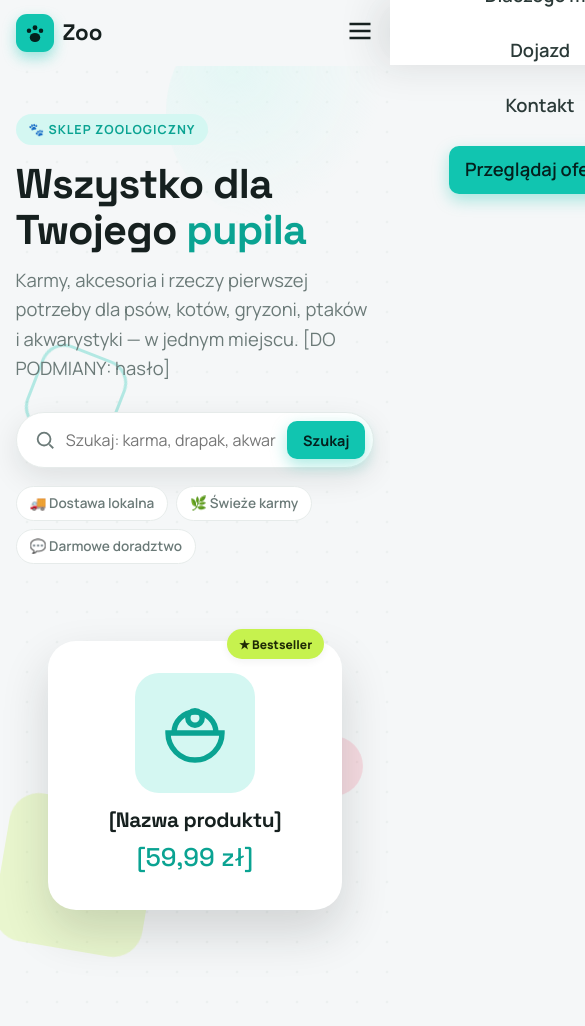
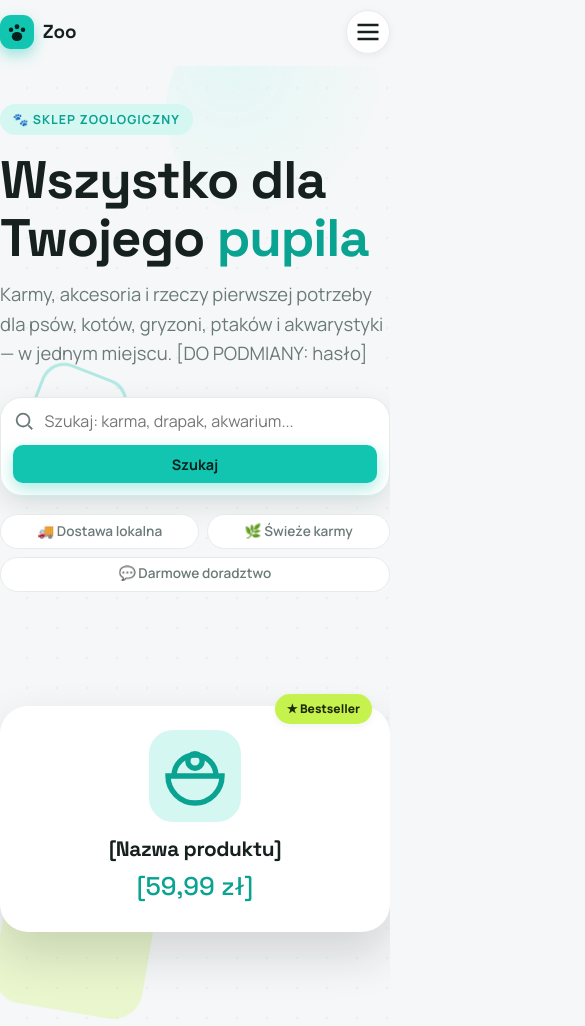
Before and after one commit to ebis21/Zoo.-Sklep-zoologiczny-6, a plain HTML site: page index.html in a window 390 px wide. Shown: the top 1026 px of the page, 585 px wide, since content can reach past the window. Drawn offline with Linux system fonts and the light colour scheme.

Commit message:
Improve mobile layout polish

```diff
--- a/index.html
+++ b/index.html
@@ -120,13 +120,16 @@ section{padding:clamp(3.5rem,7vw,6rem) 0}
 .nav a{font-weight:600;font-size:.96rem;color:var(--grafit-2);transition:color .2s}
 .nav a:hover{color:var(--akcent-d)}
 .nav .btn{color:#04201d}
-.nav-toggle{display:none;background:none;border:0;cursor:pointer;color:var(--grafit)}
+.nav-toggle{display:none;background:var(--surface);border:1px solid var(--linia);border-radius:50%;cursor:pointer;color:var(--grafit);width:44px;height:44px;align-items:center;justify-content:center;box-shadow:var(--shadow-sm)}
 .nav-toggle svg{width:28px;height:28px}
 @media(max-width:880px){
-  .nav{position:fixed;inset:0 0 0 auto;width:min(78%,300px);flex-direction:column;justify-content:center;gap:1.6rem;background:var(--surface);padding:2rem;transform:translateX(100%);transition:transform .35s ease;box-shadow:-12px 0 40px rgba(22,32,31,.12)}
-  .nav.open{transform:translateX(0)}
-  .nav a{font-size:1.15rem}
-  .nav-toggle{display:block;z-index:101}
+  .nav{position:fixed;top:74px;left:clamp(14px,4vw,24px);right:clamp(14px,4vw,24px);width:auto;flex-direction:column;align-items:stretch;justify-content:flex-start;gap:.35rem;background:rgba(255,255,255,.98);padding:.85rem;border:1px solid var(--linia);border-radius:24px;opacity:0;pointer-events:none;transform:translateY(-12px) scale(.98);transform-origin:top right;transition:opacity .28s ease, transform .28s ease;box-shadow:0 18px 48px rgba(22,32,31,.14)}
+  .nav.open{opacity:1;pointer-events:auto;transform:translateY(0) scale(1)}
+  .nav a{font-size:1.02rem;padding:.9rem 1rem;border-radius:16px}
+  .nav a:hover{background:var(--bg)}
+  .nav .btn{justify-content:center}
+  .nav-toggle{display:flex;z-index:101}
+  body.menu-open{overflow:hidden}
 }
 
 /* ============================================================
@@ -346,6 +349,21 @@ footer{background:var(--grafit);color:var(--szary-2);padding:3.5rem 0 1.8rem}
 .socials a:hover svg{color:#04201d}
 .socials svg{width:20px;height:20px;color:#fff;transition:color .25s}
 .copyright{margin-top:2.5rem;padding-top:1.3rem;border-top:1px solid rgba(255,255,255,.1);display:flex;justify-content:space-between;flex-wrap:wrap;gap:.5rem;font-size:.85rem}
+
+@media(max-width:560px){
+  .wrap{width:min(100% - 32px, var(--max))}
+  .topbar .wrap{padding:.65rem 0}
+  .brand{font-size:1.18rem}
+  .brand .logo{width:34px;height:34px}
+  .hero{padding:2.4rem 0 4rem}
+  .hero h1{font-size:clamp(2.35rem,14vw,3.3rem)}
+  .search{display:grid;grid-template-columns:auto 1fr;padding:.75rem;border-radius:22px}
+  .search .btn{grid-column:1/-1;justify-content:center;width:100%;margin-top:.2rem}
+  .hero-card{width:100%;padding:1.55rem}
+  .hero-card .big-ico{width:92px;height:92px}
+  .hero-tags span{flex:1 1 auto;text-align:center}
+  .product:hover,.cat:hover,.review:hover{transform:none}
+}
 
 /* ============================================================
    16. prefers-reduced-motion
@@ -840,13 +858,16 @@ footer{background:var(--grafit);color:var(--szary-2);padding:3.5rem 0 1.8rem}
   /* --- Menu mobilne --- */
   const toggle = document.getElementById('navToggle');
   const nav = document.getElementById('nav');
-  toggle.addEventListener('click', () => {
-    const open = nav.classList.toggle('open');
+  const setMenu = open => {
+    nav.classList.toggle('open', open);
+    document.body.classList.toggle('menu-open', open);
     toggle.setAttribute('aria-expanded', open ? 'true' : 'false');
-  });
-  nav.querySelectorAll('a').forEach(a => a.addEventListener('click', () => {
-    nav.classList.remove('open'); toggle.setAttribute('aria-expanded','false');
-  }));
+    toggle.setAttribute('aria-label', open ? 'Zamknij menu' : 'Otwórz menu');
+  };
+  toggle.addEventListener('click', () => setMenu(!nav.classList.contains('open')));
+  nav.querySelectorAll('a').forEach(a => a.addEventListener('click', () => setMenu(false)));
+  window.addEventListener('keydown', e => { if (e.key === 'Escape') setMenu(false); });
+  window.addEventListener('resize', () => { if (window.innerWidth > 880) setMenu(false); });
 
   /* --- Cień paska nawigacji po przewinięciu --- */
   const topbar = document.getElementById('topbar');
```
